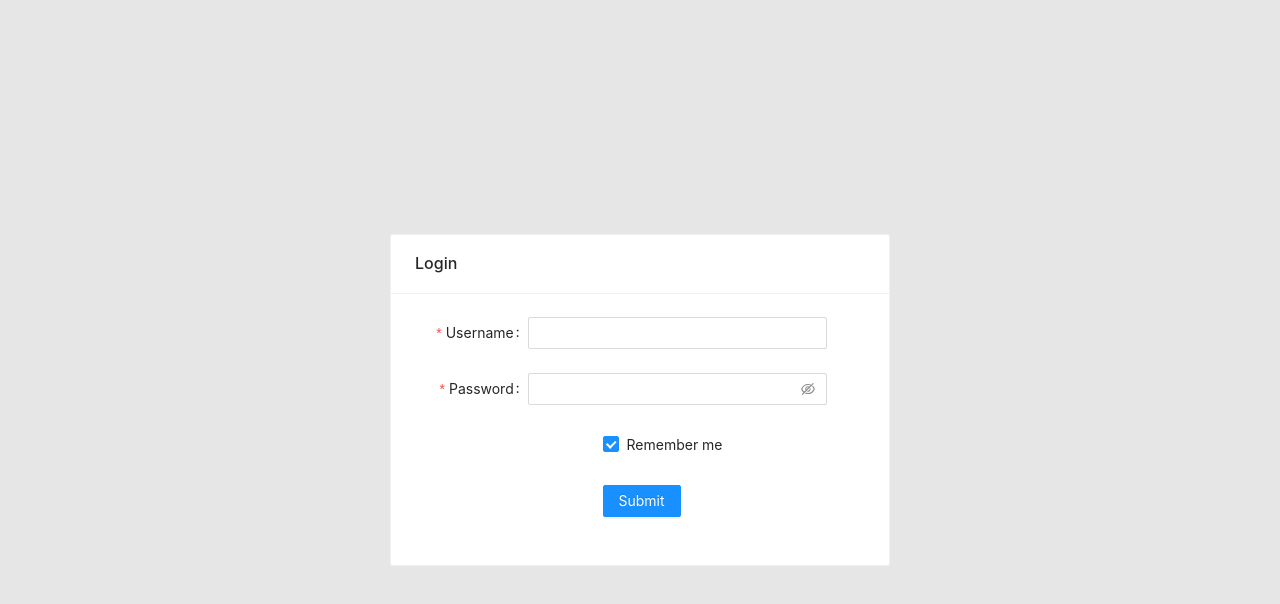
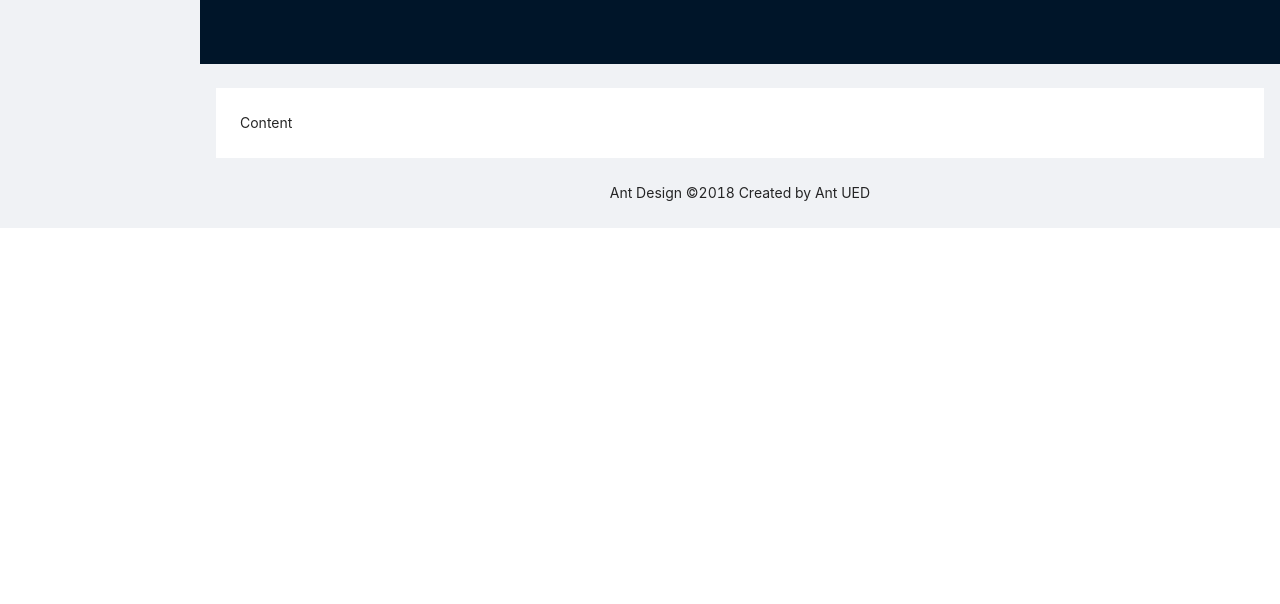
Before and after one commit to vitorccaguiar/cognite-chat, a React (Create React App) app: page /menu in a window 1280 px wide. Shown: the top 604 px of the page. Built offline with nearby package versions, Linux system fonts and the light colour scheme; the HTML template or start-up script is replaced by a standard one.

Commit message:
Add menu component

```diff
--- a/src/App.tsx
+++ b/src/App.tsx
@@ -2,6 +2,7 @@ import React from 'react';
 import { BrowserRouter as Router, Route, Switch } from "react-router-dom";
 
 import './App.css';
+import ChatMenu from './components/pages/ChatMenu';
 import Login from './components/pages/Login';
 
 function App() {
@@ -9,8 +10,11 @@ function App() {
     <Router>
       <div className="App">
         <Switch>
-          <Route path="/">
+          <Route exact path="/">
             <Login />
+          </Route>
+          <Route exact path="/menu">
+            <ChatMenu />
           </Route>
         </Switch>
       </div>
--- /dev/null
+++ b/src/components/pages/ChatMenu.css
@@ -0,0 +1,13 @@
+.logo {
+  height: 32px;
+  background: rgba(255, 255, 255, 0.2);
+  margin: 16px;
+}
+
+.content-container {
+  background: #fff;
+}
+
+[data-theme="dark"] .site-layout .site-layout-background {
+    background: #141414;
+}
--- /dev/null
+++ b/src/components/pages/ChatMenu.tsx
@@ -0,0 +1,25 @@
+import React from 'react';
+import { Layout } from 'antd';
+
+import './ChatMenu.css';
+
+const { Header, Content, Footer } = Layout;
+
+export default function ChatMenu() {
+  return (
+    <div>
+      <Layout>
+        {/* Add friends list here */}
+        <Layout className="site-layout" style={{ marginLeft: 200 }}>
+          <Header className="site-layout-background" style={{ padding: 0 }} />
+          <Content style={{ margin: '24px 16px 0', overflow: 'initial' }}>
+            <div className="content-container" style={{ padding: 24 }}>
+              Content
+            </div>
+          </Content>
+          <Footer style={{ textAlign: 'center' }}>Ant Design ©2018 Created by Ant UED</Footer>
+        </Layout>
+      </Layout>
+    </div>
+  )
+}
```
